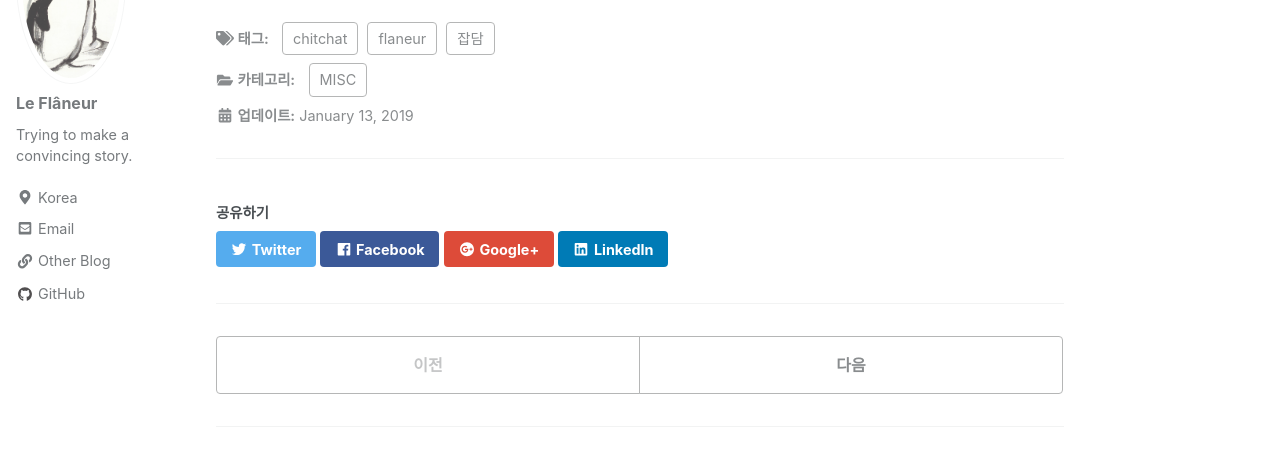
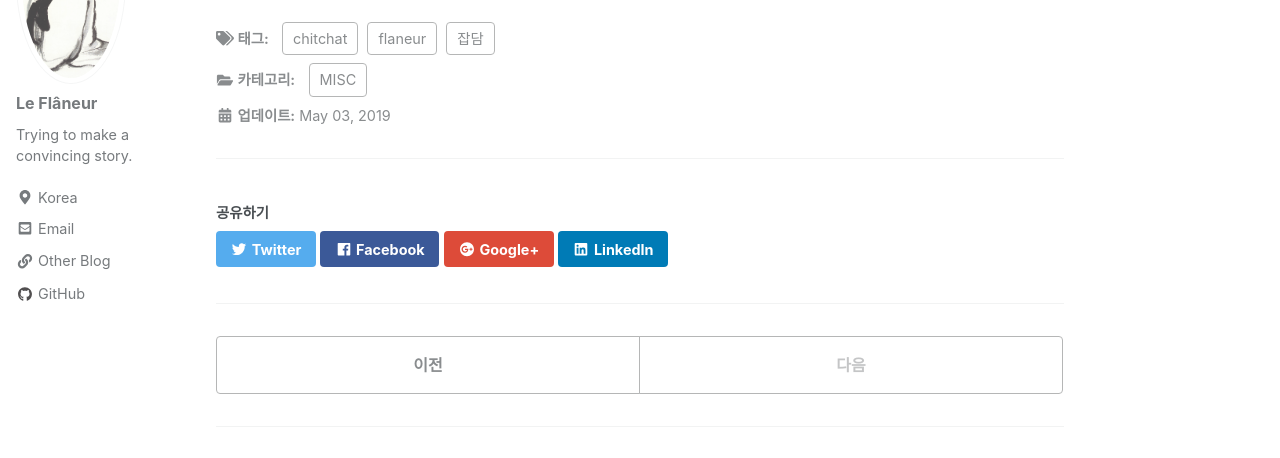
Before and after one commit to jisang0814/vitaflaneur.github.io, a Jekyll site: the page built from _posts/2019-01-13-greetings.md, in a window 1280 px wide and 900 px high, scrolled down 836 px. Shown: the part 153-611 px from the top of the window. Built offline with Jekyll 4.4.1, drawn with Linux system fonts in a browser that asks for light colours; nearby versions of some CDN libraries; comment, search, counter and statistics services are not loaded.

Commit message:
Update 2019-01-13-greetings.md

```diff
--- a/_posts/2019-01-13-greetings.md
+++ b/_posts/2019-01-13-greetings.md
@@ -1,6 +1,6 @@
 ---
 title: "Flâneur's View"
-date: 2019-01-13 23:00 +0900
+date: 2019-05-03 23:00 +0900
 categories:
   - MISC
 tags:
```
